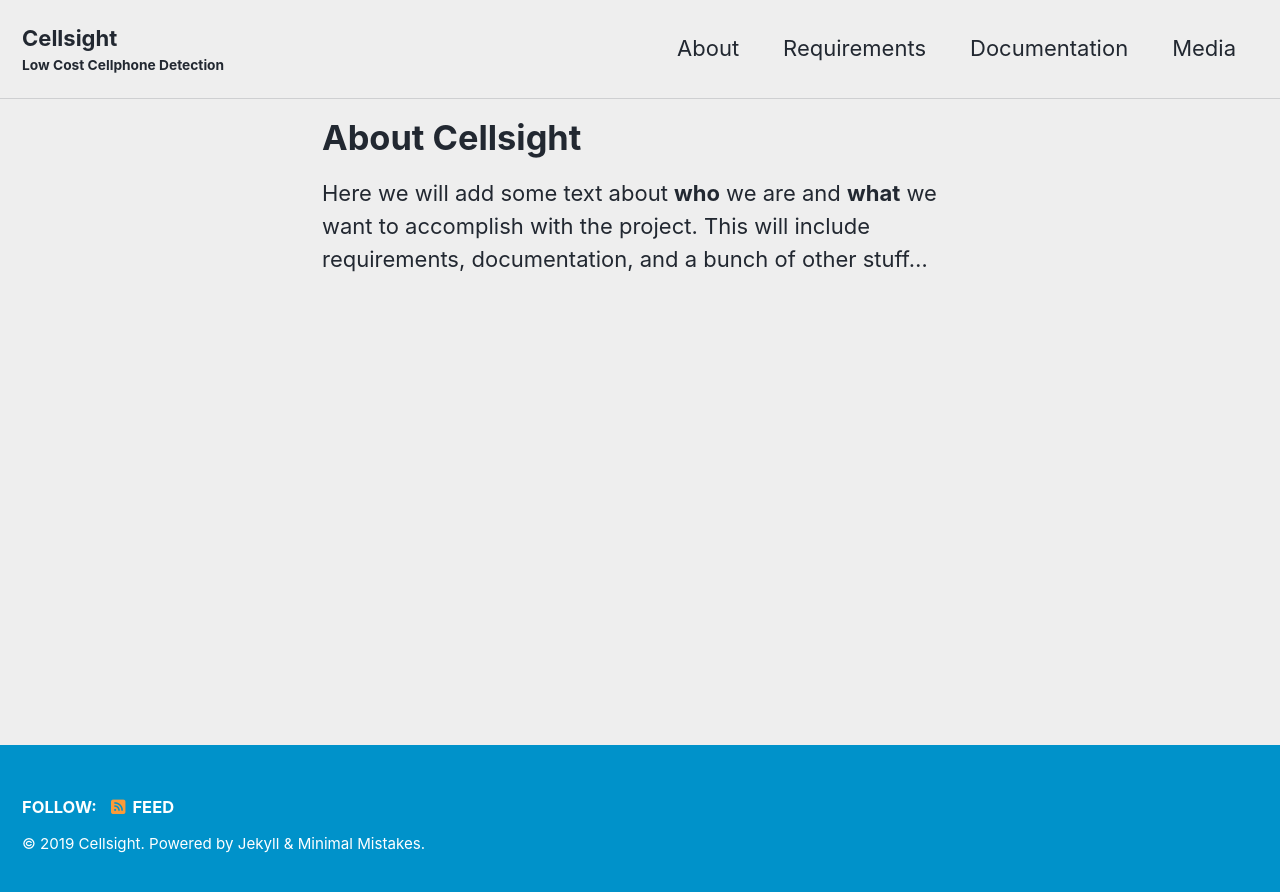
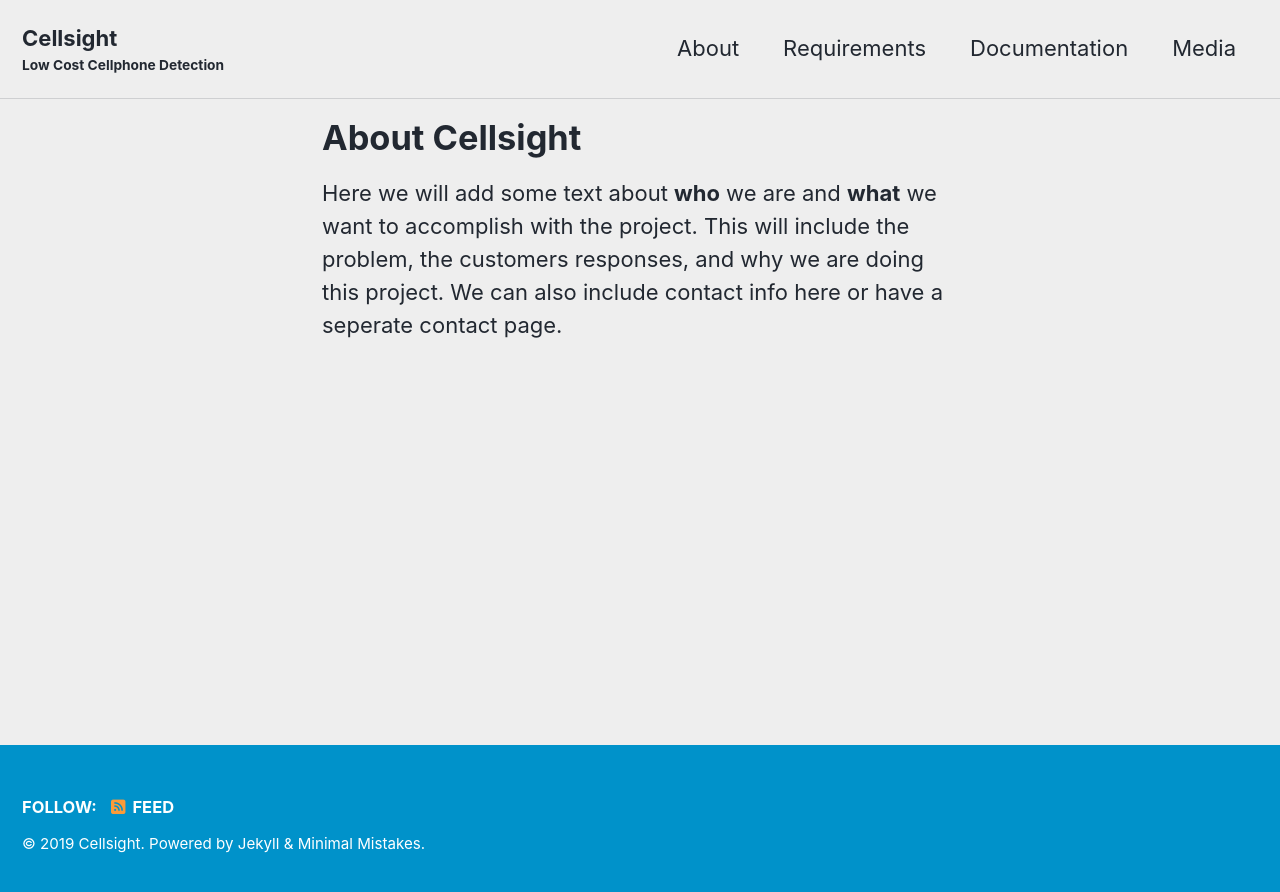
Before and after one commit to cell-sight/cell-sight.github.io, a Jekyll site: the page built from _pages/about.md, in a window 1280 px wide. Shown: the top 892 px of the page. Built offline with Jekyll 4.4.1, drawn with Linux system fonts in a browser that asks for light colours; cached includes are drawn as plain includes; nearby versions of some CDN libraries.

Commit message:
Update about.md

```diff
--- a/_pages/about.md
+++ b/_pages/about.md
@@ -5,4 +5,4 @@ minimal_mistakes_skin    : "air"
 author_profile: false
 ---
 
-Here we will add some text about **who** we are  and **what** we want to accomplish with the project. This will include requirements, documentation, and a bunch of other stuff...
+Here we will add some text about **who** we are  and **what** we want to accomplish with the project. This will include the problem, the customers responses, and why we are doing this project. We can also include contact info here or have a seperate contact page.
```
